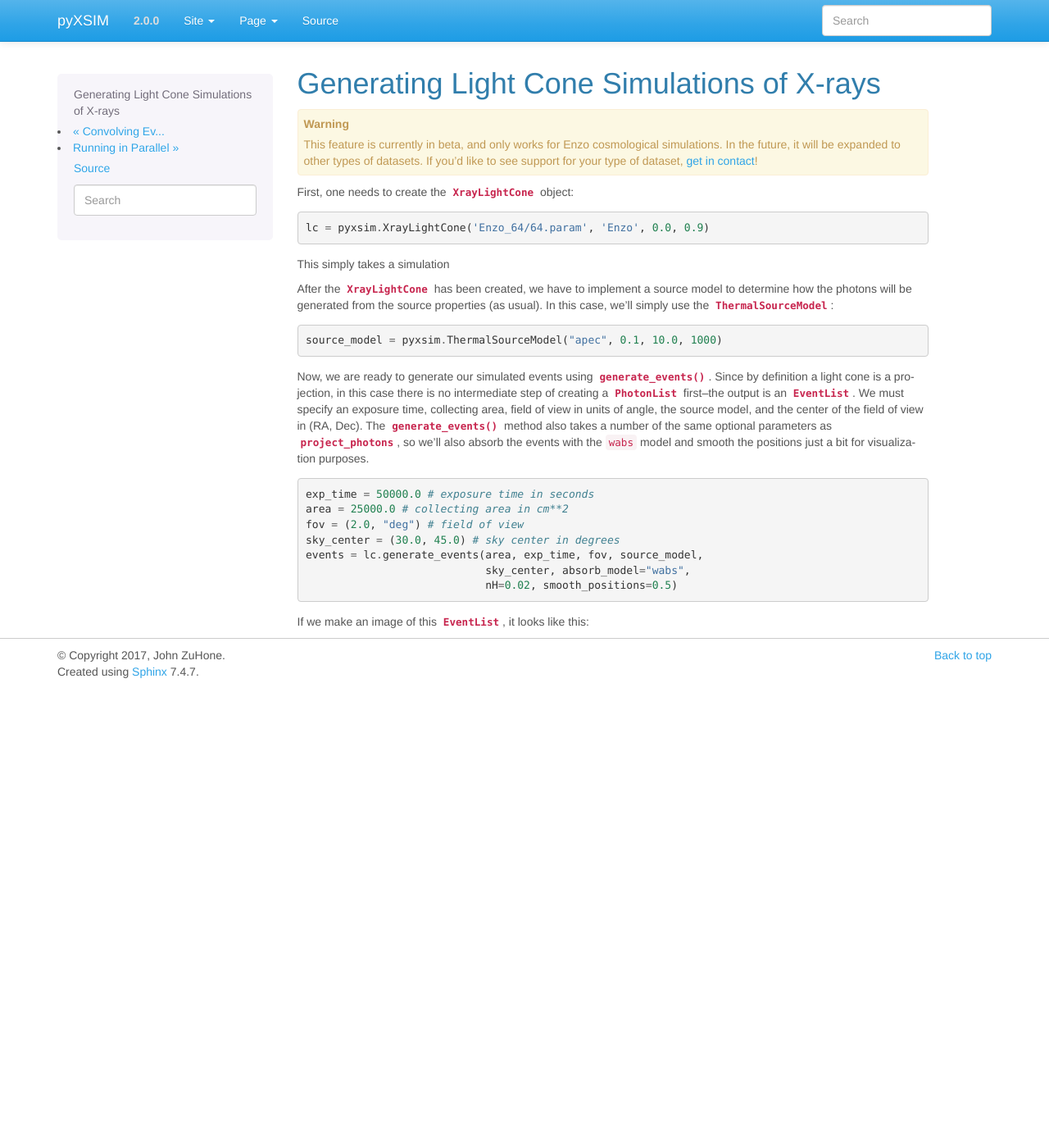
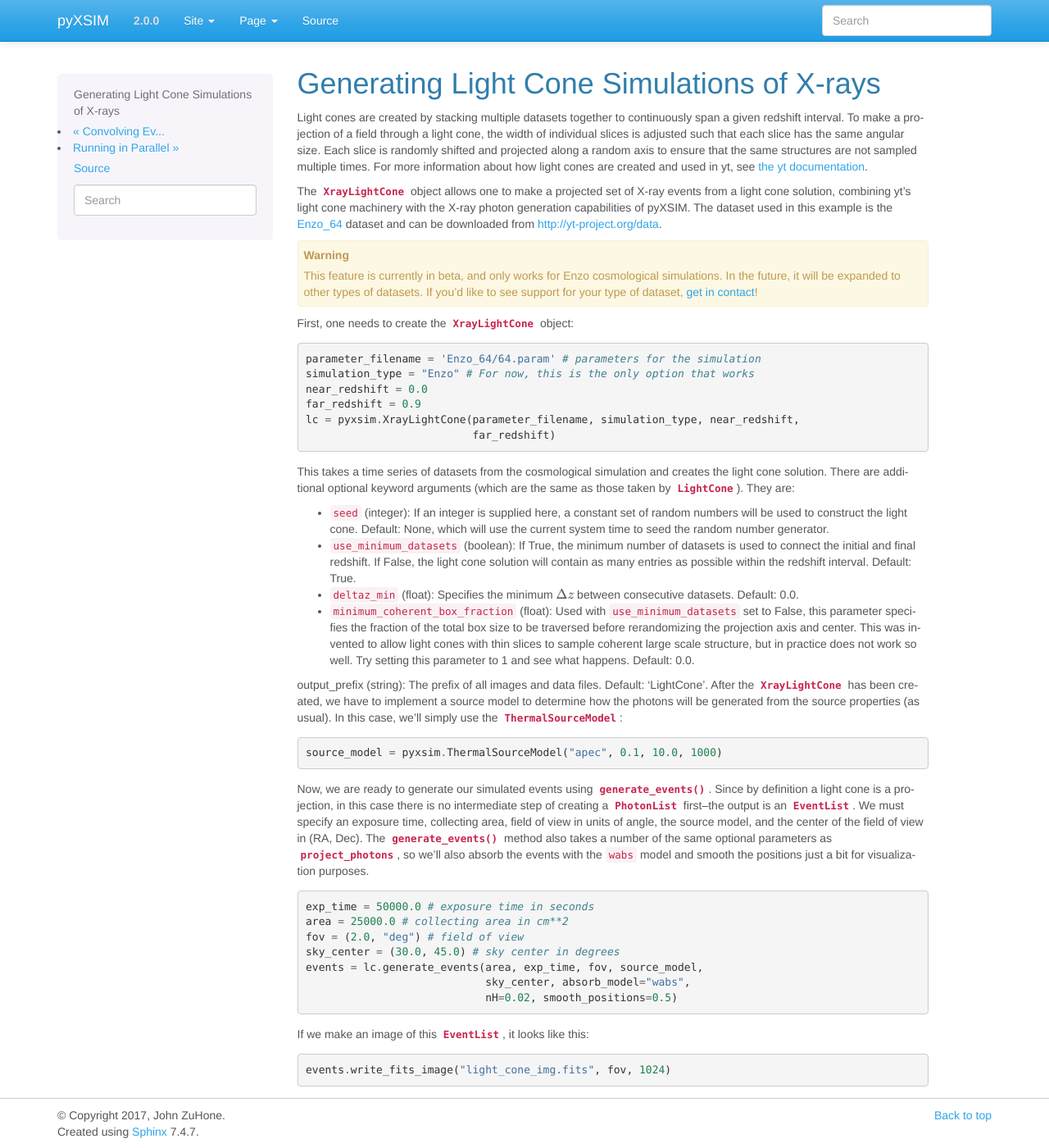
Before and after one commit to jzuhone/pyxsim, a Sphinx documentation site: the page built from doc/source/light_cone.rst, in a window 1280 px wide and 1400 px high. Shown: the whole window at 82% size. Built offline with Sphinx 7.4.7, drawn with Linux system fonts in a browser that asks for light colours.

Commit message:
More docs

```diff
--- a/doc/source/light_cone.rst
+++ b/doc/source/light_cone.rst
@@ -2,6 +2,20 @@
 
 Generating Light Cone Simulations of X-rays
 ===========================================
+
+Light cones are created by stacking multiple datasets together to continuously
+span a given redshift interval. To make a projection of a field through a light
+cone, the width of individual slices is adjusted such that each slice has the
+same angular size. Each slice is randomly shifted and projected along a random
+axis to ensure that the same structures are not sampled multiple times. For more
+information about how light cones are created and used in yt,
+see `the yt documentation <http://yt-project.org/doc/analyzing/analysis_modules/light_cone_generator.html>`_.
+
+The :class:`~pyxsim.light_cone.XrayLightCone` object allows one to make a projected
+set of X-ray events from a light cone solution, combining yt's light cone machinery
+with the X-ray photon generation capabilities of pyXSIM. The dataset used in this
+example is the `Enzo_64 <http://yt-project.org/data/Enzo_64.tar.gz>`_ dataset and
+can be downloaded from http://yt-project.org/data.
 
 .. warning::
 
@@ -14,10 +28,36 @@ First, one needs to create the :class:`~pyxsim.light_cone.XrayLightCone` object:
 
 .. code-block:: python
 
-    lc = pyxsim.XrayLightCone('Enzo_64/64.param', 'Enzo', 0.0, 0.9)
+    parameter_filename = 'Enzo_64/64.param' # parameters for the simulation
+    simulation_type = "Enzo" # For now, this is the only option that works
+    near_redshift = 0.0
+    far_redshift = 0.9
+    lc = pyxsim.XrayLightCone(parameter_filename, simulation_type, near_redshift,
+                              far_redshift)
 
-This simply takes a simulation
+This takes a time series of datasets from the cosmological simulation and creates
+the light cone solution. There are additional optional keyword arguments (which
+are the same as those taken by
+:class:`~yt.analysis_modules.cosmological_observation.light_cone.light_cone.LightCone`).
+They are:
 
+* ``seed`` (integer): If an integer is supplied here, a constant set of random
+  numbers will be used to construct the light cone. Default: None, which will
+  use the current system time to seed the random number generator.
+* ``use_minimum_datasets`` (boolean): If True, the minimum number of datasets
+  is used to connect the initial and final redshift. If False, the light cone
+  solution will contain as many entries as possible within the redshift
+  interval. Default: True.
+* ``deltaz_min`` (float): Specifies the minimum :math:`\Delta{z}` between
+  consecutive datasets. Default: 0.0.
+* ``minimum_coherent_box_fraction`` (float): Used with ``use_minimum_datasets``
+  set to False, this parameter specifies the fraction of the total box size to
+  be traversed before rerandomizing the projection axis and center. This was
+  invented to allow light cones with thin slices to sample coherent large
+  scale structure, but in practice does not work so well. Try setting this
+  parameter to 1 and see what happens. Default: 0.0.
+
+output_prefix (string): The prefix of all images and data files. Default: ‘LightCone’.
 After the :class:`~pyxsim.light_cone.XrayLightCone` has been created, we have to
 implement a source model to determine how the photons will be generated from the
 source properties (as usual). In this case, we'll simply use the
@@ -52,3 +92,7 @@ visualization purposes.
 
 If we make an image of this :class:`~pyxsim.event_list.EventList`, it looks
 like this:
+
+.. code-block:: python
+
+    events.write_fits_image("light_cone_img.fits", fov, 1024)
```
Also changed, not shown: doc/source/event_lists.rst (+7 -0 lines).
